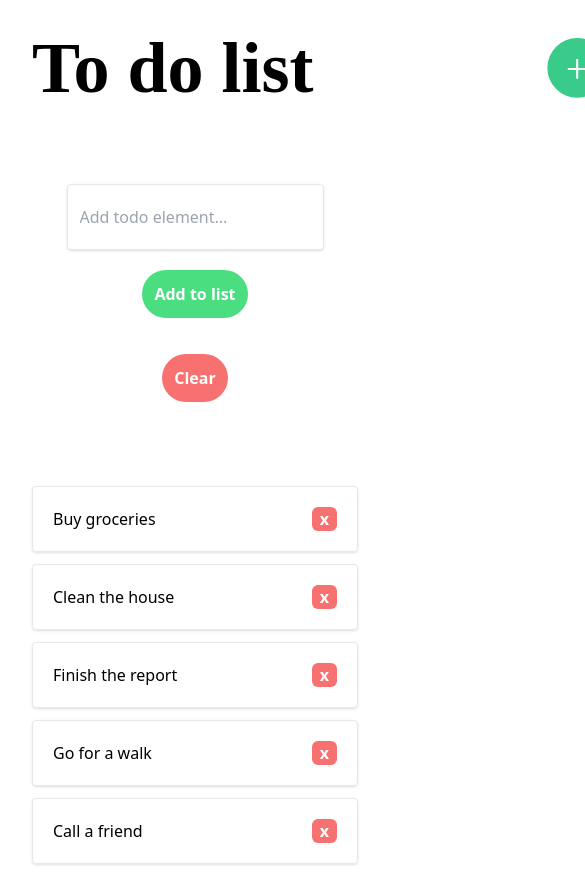
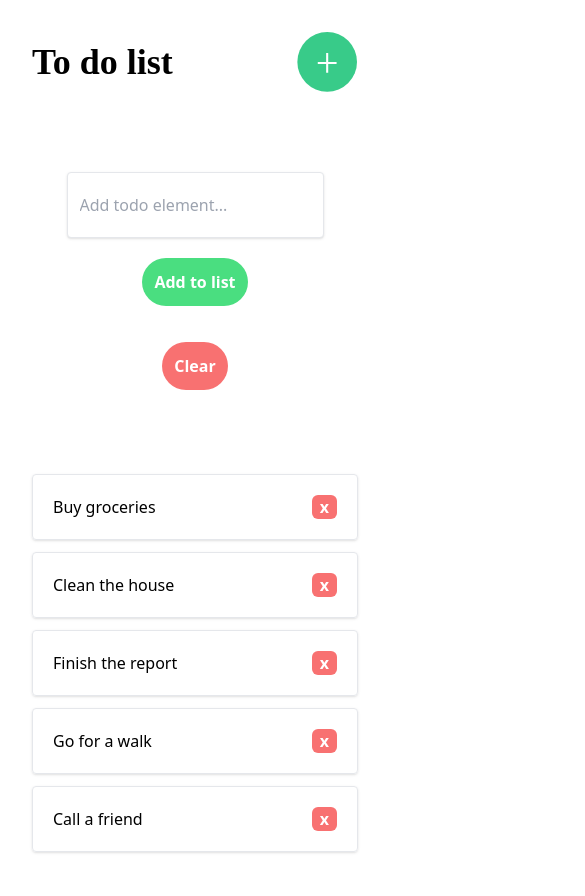
Before and after one commit to Fekete-Balazs710/ToDo, a Vue app: page / in a window 390 px wide. Shown: the top 896 px of the page, 585 px wide, since content can reach past the window. Built offline with nearby package versions, Linux system fonts and the light colour scheme; a web font is replaced by a local one.

Commit message:
ITL 12 Mobile friendly looking

```diff
--- a/src/components/AddTodoButton.vue
+++ b/src/components/AddTodoButton.vue
@@ -3,7 +3,6 @@
         <div class="absolute w-full h-full flex items-center justify-center shrink-0">
             <PlusSvg />
         </div>
-
         <CircleSvg />
     </div>
 </template>
--- a/src/components/TodoDisplay.vue
+++ b/src/components/TodoDisplay.vue
@@ -1,6 +1,5 @@
 <template>
-    <div class="container mx-auto text-center p-8">
-
+    <div class="container mx-auto text-center p-8 ">
         <ul class="mt-5">
             <li v-for="todo in todos" :key="todo.id">
                 <TodoListElement
--- a/src/components/TodoHeader.vue
+++ b/src/components/TodoHeader.vue
@@ -1,7 +1,7 @@
 <template>
-    <div class="container mx-auto text-center p-8 flex justify-between w-[40rem]">
+    <div class="container mx-auto text-center p-8 flex items-center justify-between lg:w-[40rem] w-min-[20rem]">
 
-        <h1 class="text-7xl font-primary font-semibold text-black">
+        <h1 class="lg:text-7xl text-4xl font-primary font-semibold text-black">
             To do list
         </h1>
 
--- a/src/components/TodoListElement.vue
+++ b/src/components/TodoListElement.vue
@@ -1,10 +1,12 @@
 <template>
+    <div class="container">
         <div class="p-5 shadow border rounded mt-3 flex justify-between">
             <p>{{ todoTitle }}</p>
             <button
                 class="btn bg-red-400 hover:bg-red-600 px-2 text-white font-bold rounded-md"
                 @click="removeTodo(todoId)"
             >x</button>
+        </div>
     </div>
 </template>
 
```
Lines whose indentation alone changed are shown as unchanged.
